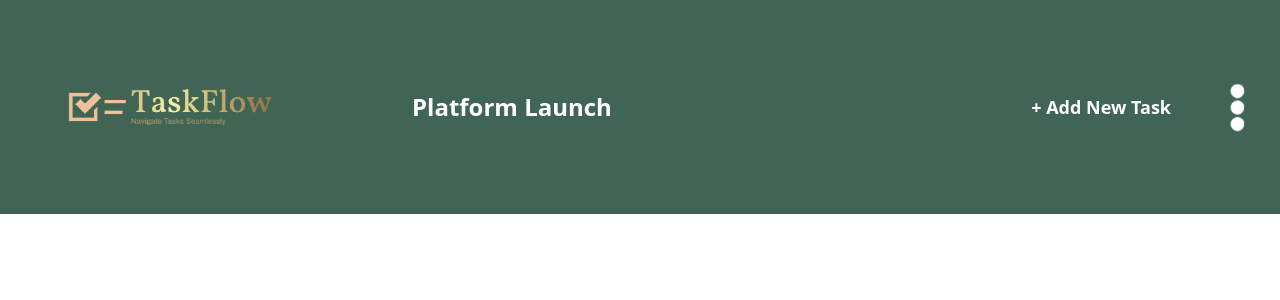
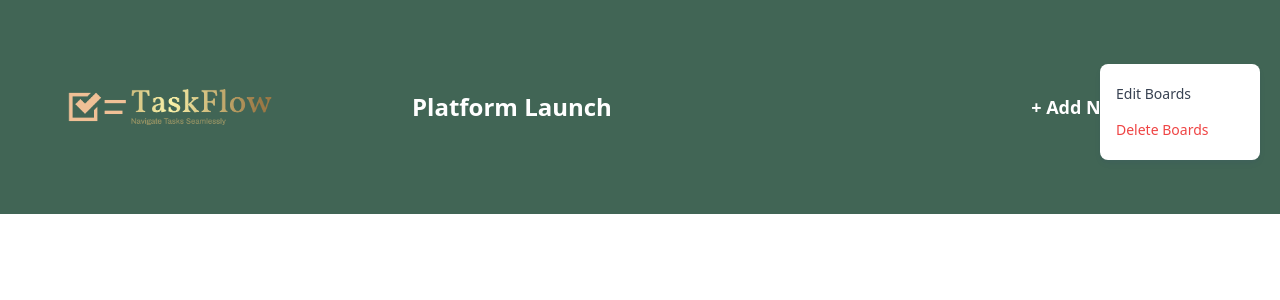
Before and after one commit to Zhr-Ahmadnejad/Task-Management-frontend, a React (Vite) app: page / in a window 1280 px wide. Both pictures are taken after a click on the picture 1237 px from the left and 107 px from the top of the page. Shown: the top 300 px of the page. Built offline with nearby package versions, Linux system fonts and the light colour scheme.

Commit message:
camelkardan se noghte (delete va edit)

```diff
--- /dev/null
+++ b/src/Components/ElipsisMenu.jsx
@@ -0,0 +1,35 @@
+import React from "react";
+
+function ElipsisMenu({ type, setOpenEditModal, setOpenDeleteModal }) {
+  return (
+    <div
+      className={
+        type === "Boards"
+          ? " absolute  top-16  right-5"
+          : " absolute  top-6  right-4"
+      }
+    >
+      <div className=" flex justify-end items-center">
+        <div className=" w-40 text-sm z-50 font-medium shadow-md shadow-[#364e7e1a] bg-white dark:bg-[#20212c] space-y-4 py-5 px-4 rounded-lg  h-auto pr-12">
+          <p
+            onClick={() => {
+              setOpenEditModal();
+            }}
+            className=" cursor-pointer dark:text-gray-400 text-gray-700"
+          >
+            Edit {type}
+          </p>
+
+          <p
+            onClick={() => setOpenDeleteModal()}
+            className=" cursor-pointer text-red-500"
+          >
+            Delete {type}
+          </p>
+        </div>
+      </div>
+    </div>
+  );
+}
+
+export default ElipsisMenu;
--- a/src/Components/Header.jsx
+++ b/src/Components/Header.jsx
@@ -8,6 +8,9 @@
 import AddEditBoardModal from '../Modals/AddEditBoardModal'
 import { useDispatch, useSelector } from 'react-redux'
 import AddEditTaskModal from '../Modals/AddEditTaskModal'
+import ElipsisMenu from './ElipsisMenu'
+import boardsSlice from '../Redux/boardsSlice'
+import DeleteModal from '../Modals/DeleteModal'
 
 
 ///creat Header component
@@ -20,9 +23,33 @@
 const [openDropdown, setOpenDropdown] = useState(false)
 const [ boardType , setBoardType ] = useState('add')
 const [openAddEditTassk, setOpenAddEditTassk] = useState(false)
+const [isElipsisOpen, setIsElipsisOpen] = useState(false)
+const [isDeleteModalOpen, setIsDeleteModalOpen] = useState(false)
 
 const boards = useSelector( (state) => state.boards)
 const board = boards.find(board => board.isActive)
+
+ const setOpenEditModal = () => {
+  setBoardModalOpen(true)
+  setIsElipsisOpen(false)
+}
+
+const setOpenDeleteModal = () => {
+  setIsDeleteModalOpen(true)
+  setIsElipsisOpen(false)
+}
+
+const onDeleteBtnClick = () => {
+  dispatch ( boardsSlice.actions.deleteBoard())
+  dispatch ( boardsSlice.actions.setBoardActive({index : 0}))
+  setIsDeleteModalOpen(false)
+}
+
+const onDropdownClick = () => {
+  setOpenDropdown( state => !state)
+  setIsElipsisOpen(false)
+  setBoardType('add')
+}
 
 
   return (
@@ -38,7 +65,7 @@
                {board.name}
             </h3>
             <img src={openDropdown ? iconup : icondown} alt='dropdown icon' className=' h-9 w-9 ml-3 cursor-pointer md:hidden'
-            onClick={() => setOpenDropdown(state => !state)}/>
+            onClick={onDropdownClick}/>
           </div>
         </div>
 
@@ -57,7 +84,18 @@
           className='button py-1 px-3 md:hidden'>
             +
           </button>
-          <img src={elipsis} alt='' width="53" height="26" className='cursor-pointer'/>
+          <img src={elipsis} onClick={() => {
+            setBoardType('edit')
+            setOpenDropdown(false)
+            setIsElipsisOpen(state => !state)
+          }} alt='elipsis' width="53" height="26" className='cursor-pointer '/>
+
+          {
+            isElipsisOpen && <ElipsisMenu
+            setOpenDeleteModal={setOpenDeleteModal}
+            setOpenEditModal={setOpenEditModal}
+             type='Boards'/>
+          }
 
 
         </div>
@@ -73,6 +111,12 @@
       {
         openAddEditTassk && <AddEditTaskModal setOpenAddEditTassk={setOpenAddEditTassk} device='mobile' type='add'/>
       }
+      {
+        isDeleteModalOpen && <DeleteModal setIsDeleteModalOpen={setIsDeleteModalOpen}
+        type="board"
+        title={board.name}
+        onDeleteBtnClick={onDeleteBtnClick}/>
+      }
     </div>
   )
 }
--- a/src/Modals/AddEditBoardModal.jsx
+++ b/src/Modals/AddEditBoardModal.jsx
@@ -1,13 +1,17 @@
 import React, {useState} from 'react'
 import {v4 as uuidv4 } from 'uuid'
 import crossIcon from "../Assets/crossIcone.png"
-import { useDispatch } from 'react-redux'
+import { useDispatch, useSelector } from 'react-redux'
 import boardSlices from '../Redux/boardsSlice'
 
 function AddEditBoardModal({setBoardModalOpen , type , }) {
   const [name, setname] = useState('')
   const [isValid, setIsValid] = useState(true)
+  const [isFirstLoad, setIsFirstLoad] = useState(true)
   const dispatch = useDispatch()
+  const board = useSelector( (state) => state.boards).find(
+  (board) => board.isActive
+  )
 
   const [newColumns, setnewColumns] = useState(
     [
@@ -15,6 +19,16 @@
       {name : 'Doing' , task : [] , id : uuidv4()},
     ]
   )
+
+  if (type === 'edit' && isFirstLoad){
+    setnewColumns(
+      board.columns.map((col) => {
+        return { ...col , id : uuidv4()}
+      })
+    )
+    setname(board.name)
+    setIsFirstLoad(false)
+  }
 
   const onChange = (id , newValue ) => {
     setnewColumns((pervState) => {
--- /dev/null
+++ b/src/Modals/DeleteModal.jsx
@@ -0,0 +1,54 @@
+import React from "react";
+
+function DeleteModal({ type, title, onDeleteBtnClick, setIsDeleteModalOpen }) {
+  return (
+    // Modal Container
+    <div
+      onClick={(e) => {
+        if (e.target !== e.currentTarget) {
+          return;
+        }
+        setIsDeleteModalOpen(false);
+      }}
+      className="fixed right-0 top-0 px-2 py-4 overflow-scroll scrollbar-hide  z-50 left-0 bottom-0 justify-center items-center flex dropdown"
+    >
+      {/* Delete Modal  */}
+
+      <div className=" scrollbar-hide overflow-y-scroll max-h-[95vh]  my-auto  bg-white dark:bg-[#2b2c37] text-black dark:text-white font-bold shadow-md shadow-[#364e7e1a] max-w-md mx-auto  w-full px-8  py-8 rounded-xl ">
+        <h3 className=" font-bold text-red-500 text-xl  ">
+          Delete this {type}?
+        </h3>
+        {type === "task" ? (
+          <p className="text-gray-500 font-[600] tracking-wide text-xs pt-6">
+            Are you sure you want to delete the "{title}" task and its subtasks?
+            This action cannot be reversed.
+          </p>
+        ) : (
+          <p className="text-gray-500 font-[600] tracking-wide text-xs pt-6">
+            Are you sure you want to delete the "{title}" board? This action
+            will remove all columns and tasks and cannot be reversed.
+          </p>
+        )}
+
+        <div className=" flex w-full mt-4 items-center justify-center space-x-4 ">
+          <button
+            onClick={onDeleteBtnClick}
+            className="w-full items-center text-white hover:opacity-75 bg-red-500 py-2 rounded-full"
+          >
+            Delete
+          </button>
+          <button
+            onClick={() => {
+              setIsDeleteModalOpen(false)
+            }}
+            className="w-full items-center text-[#416555] dark:bg-white hover:opacity-75 bg-[#635fc71a]  py-2 rounded-full"
+          >
+            Cancel
+          </button>
+        </div>
+      </div>
+    </div>
+  );
+}
+
+export default DeleteModal;
```
